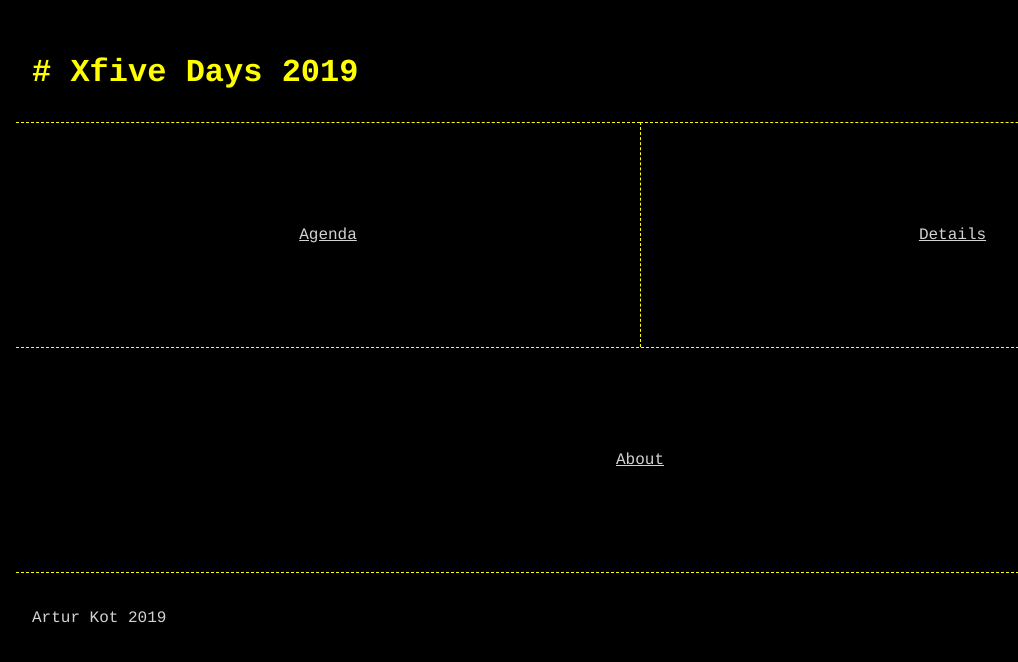
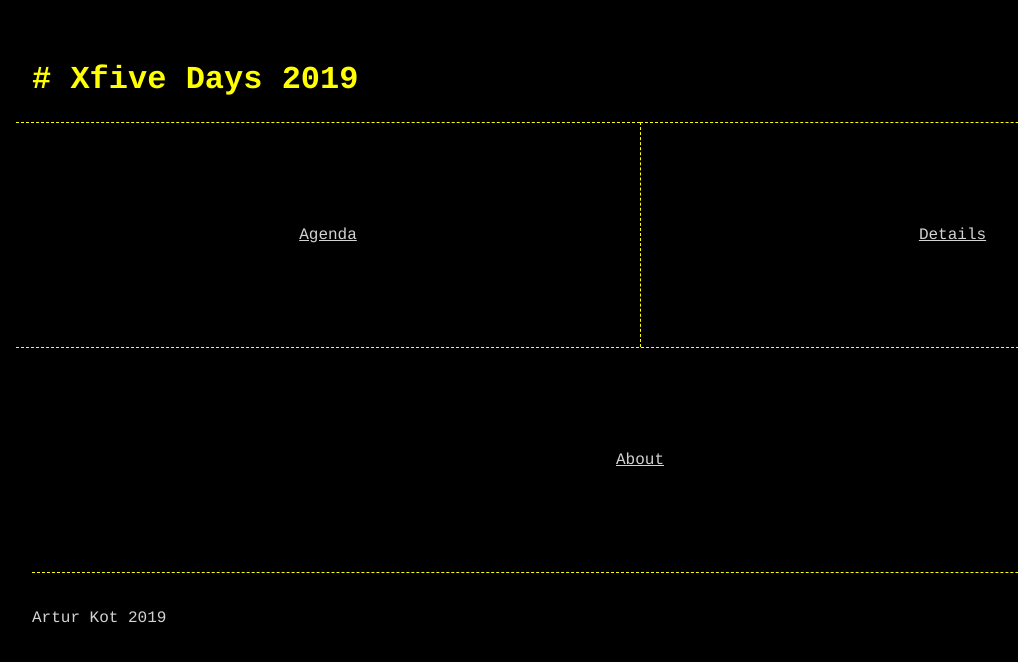
Before and after one commit to xfiveco/xfive-days-2019, a Jekyll site: the page built from index.html, in a window 1280 px wide. Shown: the top 662 px of the page, without its empty margins (0-1018 px from the left). Built offline with Jekyll 4.4.1, drawn with Linux system fonts in a browser that asks for light colours.

Commit message:
General layout adjustments

```diff
--- a/css/modules/main-footer.css
+++ b/css/modules/main-footer.css
@@ -2,4 +2,5 @@
     display: flex;
     height: 10vh;
     align-items: center;
+    border-top: 1px dashed var(--color-distinct);
 }
--- a/css/modules/page.css
+++ b/css/modules/page.css
@@ -1,6 +1,10 @@
 .page {
     display: grid;
     grid-template-rows: 10vh auto;
+}
+
+.page__header {
+    align-self: center;
 }
 
 .page__items {
@@ -8,7 +12,6 @@
     grid-template-columns: 1fr 1fr;
     padding: 0;
     margin: 0 calc(var(--spacing-default) * -1);
-    border-bottom: 1px dashed var(--color-distinct);
 }
 
 .page__item {
```
